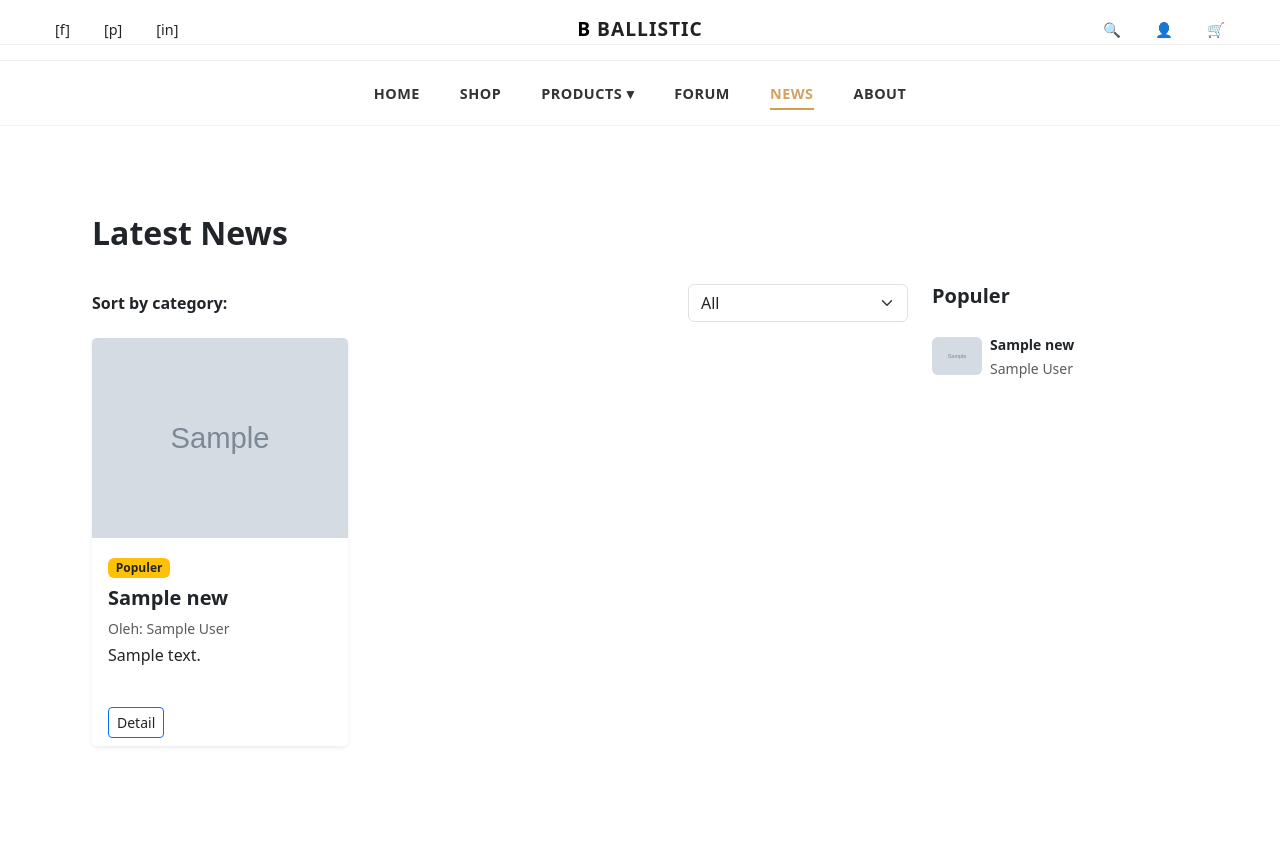
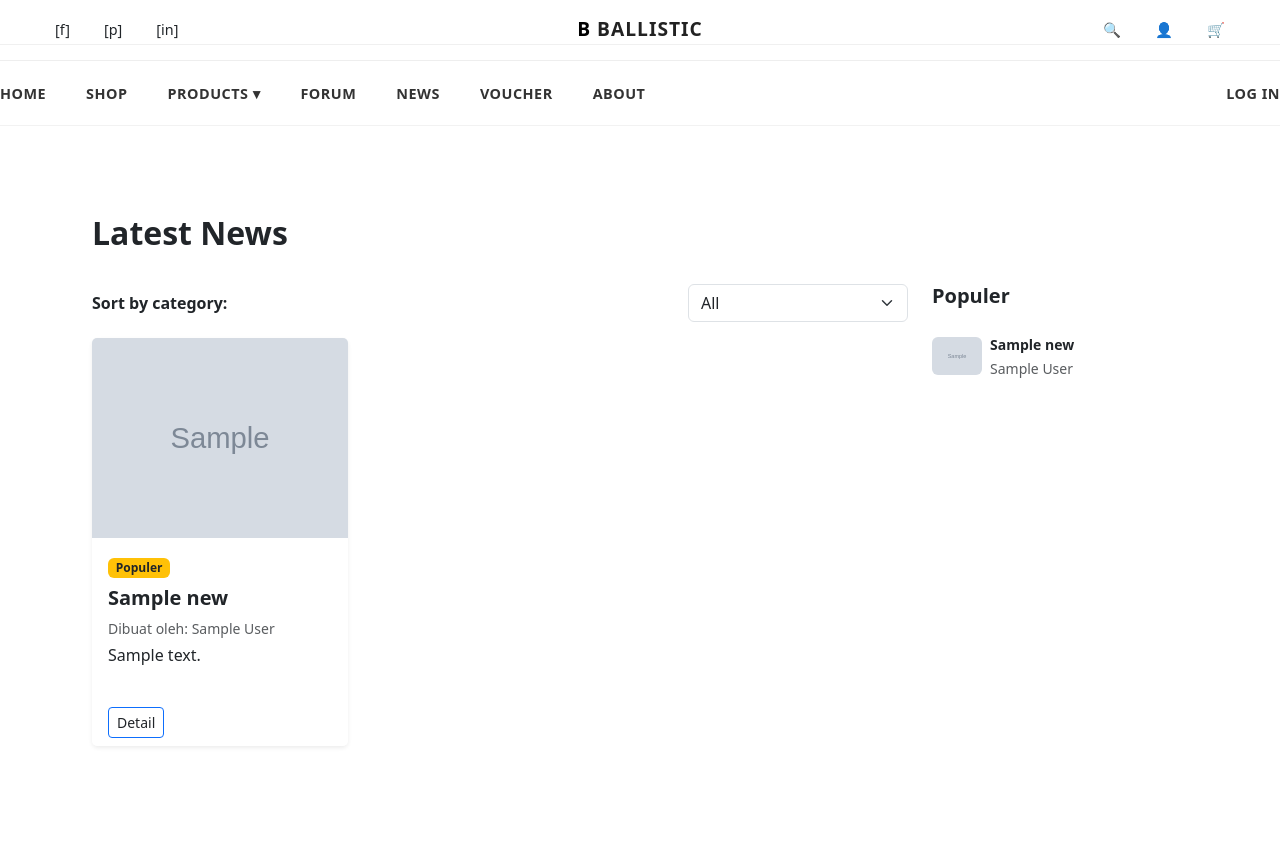
Before and after one commit to PBP-B02-2025/project-b02, a Django app: page /news/ in a window 1280 px wide. Run offline with Django 5.2, Linux system fonts and the light colour scheme; tables that the repository leaves empty hold one stand-in row (values such as "Sample post"); grey boxes marked "Sample" are stand-in pictures; some libraries are stand-ins or nearby versions.

Commit message:
gagal merge belum semua

```diff
--- a/ballistic/urls.py
+++ b/ballistic/urls.py
@@ -3,6 +3,7 @@
 from django.contrib import admin
 # Tambahkan 'include' di sini
 from django.urls import path, include
+
 
 urlpatterns = [
     path('admin/', admin.site.urls),
--- a/createnews/models.py
+++ b/createnews/models.py
@@ -10,7 +10,7 @@ class News(models.Model):
 
     id = models.UUIDField(primary_key=True, default=uuid.uuid4, editable=False)
     title = models.CharField(max_length=255)
-    author = models.CharField(max_length=100)  # 🆕 nama penulis
+    author = models.CharField(max_length=100)
     content = models.TextField()
     category = models.CharField(max_length=20, choices=CATEGORY_CHOICES, default='sports_news')
     thumbnail = models.URLField(blank=True, null=True)
--- a/createnews/templates/createnews/base.html
+++ b/createnews/templates/createnews/base.html
@@ -203,15 +203,9 @@
     </header>
 
     <!-- ==================== NAVBAR ==================== -->
-   <nav>
-    <ul>
-        <li>
-            <a href="{% url 'main:main-view' %}"
-               class="{% if request.path == '/' %}active{% endif %}">
-               HOME
-            </a>
-        </li>
-
+<nav class="navbar">
+  <ul class="nav-left">
+    <li><a href="{% url 'main:main-view' %}" class="{% if active_page == 'home' %}active{% endif %}">HOME</a></li>
     <li><a href="#">SHOP</a></li>
 
     <li class="dropdown">
@@ -224,15 +218,17 @@
     </li>
 
     <li><a href="#">FORUM</a></li>
+    <li><a href="{% url 'createnews:show_news_list' %}" class="{% if active_page == 'news' %}active{% endif %}">NEWS</a></li>
+    <li><a href="{% url 'voucher:voucher-view' %}" class="{% if active_page == 'voucher' %}active{% endif %}">VOUCHER</a></li>
+    <li><a href="#">ABOUT</a></li>
+  </ul>
 
-        <li>
-            <a href="{% url 'createnews:show_news_list' %}"
-               class="{% if request.path|slice:':6' == '/news/' or '/news/' in request.path %}active{% endif %}">
-               NEWS
-            </a>
-        </li>
-
-        <li><a href="#">ABOUT</a></li>
+  <ul class="nav-right">
+    {% if user.is_authenticated %}
+      <li><a href="{% url 'main:logout' %}" class="logout-btn">Log Out</a></li>
+    {% else %}
+      <li><a href="{% url 'main:login' %}" class="login-btn">Log In</a></li>
+    {% endif %}
   </ul>
 </nav>
 
--- a/createnews/templates/createnews/news_detail.html
+++ b/createnews/templates/createnews/news_detail.html
@@ -30,7 +30,7 @@
 
     <!-- Info penulis -->
     <p class="text-muted mb-4">
-      Oleh: {{ news.author }} | {{ news.category }} | Dilihat: {{ news.news_views }}
+      Dibuat oleh: {{ news.author }} | {{ news.category }} | Dilihat: {{ news.news_views }}
     </p>
 
     <!-- Gambar -->
--- a/createnews/templates/createnews/news_list.html
+++ b/createnews/templates/createnews/news_list.html
@@ -38,7 +38,7 @@
                 <span class="badge bg-warning text-dark mb-2">Populer</span>
               {% endif %}
               <h5 class="card-title fw-semibold">{{ news.title }}</h5>
-              <p class="small text-muted mb-1">Oleh: {{ news.author }}</p>
+              <p class="small text-muted mb-1">Dibuat oleh: {{ news.author }}</p>
               <p class="text-truncate" style="max-height:60px;">{{ news.content }}</p>
             </div>
             <div class="card-footer bg-white border-0 d-flex justify-content-between">
@@ -200,7 +200,7 @@ document.getElementById('create-form').addEventListener('submit', async (e) => {
           <div class="card-body">
             ${data.is_featured ? '<span class="badge bg-warning text-dark mb-2">Populer</span>' : ''}
             <h5 class="card-title fw-semibold">${data.title}</h5>
-            <p class="small text-muted mb-1">Oleh: ${data.author}</p>
+            <p class="small text-muted mb-1">Dibuat oleh: ${data.author}</p>
             <p class="text-truncate" style="max-height:60px;">${data.content}</p>
           </div>
           <div class="card-footer bg-white border-0 d-flex justify-content-between">
@@ -253,28 +253,34 @@ document.getElementById('edit-form').addEventListener('submit', async (e) => {
     if (data && data.title) {
       const card = document.getElementById(`news-${id}`);
       if (card) {
+        // 🔄 Update gambar (kalau ada)
         const img = card.querySelector("img");
         if (img && data.thumbnail) img.src = data.thumbnail;
 
-        // update title, author, dan isi deskripsi
+        // 🔄 Update judul, author, dan konten
         card.querySelector(".card-title").textContent = data.title;
-        card.querySelector(".text-muted").textContent = "Oleh: " + data.author;
+        card.querySelector(".text-muted").textContent = "Dibuat oleh: " + data.author;
 
         const desc = card.querySelector(".text-truncate");
         desc.innerHTML = data.content || "(tanpa konten)";
-        desc.style.display = "block"; // ✅ pastikan tampil lagi
+        desc.style.display = "block"; // pastikan muncul lagi kalau sempat hilang
 
-        // update badge populer
+        // 🟡 Update badge Populer
         const badge = card.querySelector(".badge");
-        if (data.is_featured && !badge) {
-          card.querySelector(".card-body").insertAdjacentHTML(
-            "afterbegin",
-            '<span class="badge bg-warning text-dark mb-2">Populer</span>'
-          );
-        } else if (!data.is_featured && badge) {
+        if (data.is_featured) {
+          if (!badge) {
+            card.querySelector(".card-body").insertAdjacentHTML(
+              "afterbegin",
+              '<span class="badge bg-warning text-dark mb-2">Populer</span>'
+            );
+          }
+        } else if (badge) {
           badge.remove();
         }
       }
+
+      // 🟣 Update sidebar Populer juga (tanpa reload)
+      updatePopularList();
 
       showToast("success", "✅ Berita berhasil diperbarui!");
       editModal.hide();
@@ -287,6 +293,36 @@ document.getElementById('edit-form').addEventListener('submit', async (e) => {
     showToast("error", "Terjadi kesalahan koneksi dengan server!");
   }
 });
+
+// 🟢 Fungsi untuk memperbarui sidebar populer tanpa reload
+async function updatePopularList() {
+  try {
+    const res = await fetch("{% url 'createnews:show_news_list' %}?ajax=1");
+    if (!res.ok) return;
+    const data = await res.json();
+
+    const sidebar = document.querySelector(".list-group-flush");
+    sidebar.innerHTML = ""; // kosongkan dulu
+
+    data.popular_list.forEach(p => {
+      const itemHTML = `
+        <li class="list-group-item px-0 border-0 mb-2">
+          <a href="/news/detail/${p.id}/" class="text-decoration-none text-dark">
+            <div class="d-flex align-items-center">
+              ${p.thumbnail ? `<img src="${p.thumbnail}" class="me-2 rounded" width="50" height="50" style="object-fit:cover;">` : ""}
+              <div>
+                <small class="fw-semibold">${p.title}</small><br>
+                <small class="text-muted">${p.author}</small>
+              </div>
+            </div>
+          </a>
+        </li>`;
+      sidebar.insertAdjacentHTML("beforeend", itemHTML);
+    });
+  } catch (err) {
+    console.error("Gagal memperbarui sidebar populer:", err);
+  }
+}
 
 
 // DELETE NEWS
@@ -318,7 +354,7 @@ function openEditModal(id) {
     const card = document.getElementById('news-' + id);
     document.getElementById('edit-id').value = id;
     document.getElementById('edit-title').value = card.querySelector('.card-title').textContent.trim();
-    document.getElementById('edit-author').value = card.querySelector('.card-body .text-muted').textContent.replace('Oleh: ', '').trim();
+    document.getElementById('edit-author').value = card.querySelector('.card-body .text-muted').textContent.replace('Dibuat oleh: ', '').trim();
     document.getElementById('edit-content').value = card.querySelector('.text-truncate').textContent.trim();
     document.getElementById('edit-thumbnail').value = card.querySelector('img')?.src || '';
     document.getElementById('edit-featured').checked = !!card.querySelector('.badge');
--- a/createnews/views.py
+++ b/createnews/views.py
@@ -5,22 +5,38 @@ from django.utils.html import strip_tags
 from createnews.models import News
 
 def show_news_list(request):
-    # filtering by category via ?category=event
+    # 🟩 Filter kategori dari dropdown (?category=event)
     category = request.GET.get('category')
     if category:
         news_list = News.objects.filter(category=category).order_by('-created_at')
     else:
         news_list = News.objects.all().order_by('-created_at')
 
-    # sidebar populer = is_featured True, limit 5
+    # 🟨 Sidebar Populer: berita dengan is_featured=True
     popular = News.objects.filter(is_featured=True).order_by('-news_views')[:5]
 
+    # 🟢 Kalau request dari AJAX (fetch updatePopularList)
+    if request.GET.get("ajax") == "1":
+        return JsonResponse({
+            "popular_list": [
+                {
+                    "id": str(p.id),
+                    "title": p.title,
+                    "author": p.author,
+                    "thumbnail": p.thumbnail,
+                }
+                for p in popular
+            ]
+        })
+
+    # 🟦 Kalau bukan AJAX, render template biasa
     context = {
         'news_list': news_list,
         'popular_list': popular,
         'categories': News.CATEGORY_CHOICES,
     }
     return render(request, "createnews/news_list.html", context)
+
 
 def show_news_detail(request, id):
     news = get_object_or_404(News, pk=id)
--- a/templates/base.html
+++ b/templates/base.html
@@ -85,7 +85,7 @@
 
     <nav>
         <ul>
-            <li><a href="{% url 'main:main-view' %}" class="{% if active_page == 'home' %}active{% endif %}">HOME</a></li>
+<li><a href="{% url 'main:main-view' %}" class="{% if active_page == 'home' %}active{% endif %}">HOME</a></li>
             <li><a href="{% url 'shop:shop-main' %}" class="{% if active_page == 'shop' %}active{% endif %}">SHOP</a></li>
 
             <li class="dropdown">
--- a/voucher/models.py
+++ b/voucher/models.py
@@ -2,7 +2,11 @@ from django.db import models
 from django.core.validators import MinValueValidator, MaxValueValidator
 
 class Voucher(models.Model):
-
+    kode = models.CharField(max_length=50, unique=True)
+    deskripsi = models.TextField(blank=True, null=True)
+    persentase_diskon = models.DecimalField(max_digits=5, decimal_places=2)
+    is_active = models.BooleanField(default=True)
+    created_at = models.DateTimeField(auto_now_add=True)
     kode = models.CharField(
         max_length=50,
         unique=True,
```
Also changed, not shown: voucher/migrations/0002_voucher_created_at.py (added), voucher/migrations/0003_alter_voucher_created_at.py (added). Lines whose indentation alone changed are shown as unchanged.
